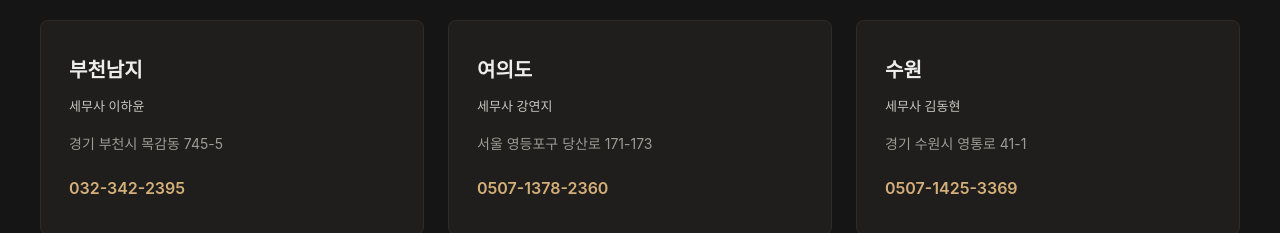
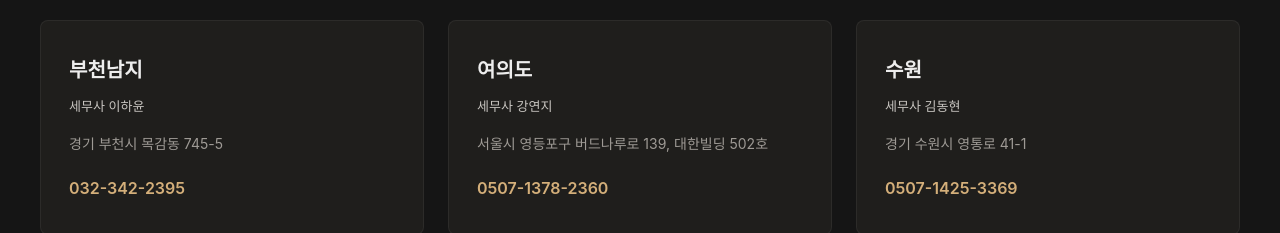
Before and after one commit to etax119-arch/startax, a Next.js app: page / in a window 1280 px wide. Shown: the part 4040-4273 px from the top of the page. Built offline with nearby package versions, Linux system fonts and the light colour scheme; a web font is replaced by a local one.

Commit message:
여의도점 프로필 수정

```diff
--- a/app/components/Branches/Branches.module.css
+++ b/app/components/Branches/Branches.module.css
@@ -266,6 +266,11 @@
   transform: scale(1.25) translateX(-5%);
 }
 
+/* 여의도 - 강연지 */
+.profileImageYeouido {
+  transform: scale(1.4) translate(-2%, -10%);
+}
+
 .profilePlaceholder {
   display: flex;
   flex-direction: column;
--- a/app/components/Branches/Branches.tsx
+++ b/app/components/Branches/Branches.tsx
@@ -81,10 +81,10 @@ const branchData: Branch[] = [
     name: '여의도',
     taxAgent: '강연지',
     title: '세무사',
-    slogan: renderSlogan('<strong>성실함과 노력</strong>으로 증명하겠습니다.'),
+    slogan: renderSlogan('<strong>풍부한 경험과 친절한 서비스</strong>로 든든한 절세파트너가 되겠습니다.'),
     phone: '0507-1378-2360',
-    address: '서울 영등포구 당산로 171-173',
-    photo: '/assets/used/branches/yeouido.png',
+    address: '서울시 영등포구 버드나루로 139, 대한빌딩 502호',
+    photo: '/assets/used/branches/yeouido-v2.png',
     link: 'https://blog.naver.com/jeetax81',
   },
   {
@@ -105,6 +105,7 @@ const PROFILE_IMAGE_STYLES: Record<string, string | undefined> = {
   bucheon: styles.profileImageBucheon,
   bucheonnam: styles.profileImageBucheonnam,
   suwon: styles.profileImageSuwon,
+  yeouido: styles.profileImageYeouido,
 };
 
 export default function Branches() {
```
Also changed, not shown: public/assets/used/branches/yeouido-v2.png (renamed from public/assets/used/branches/yeouido.png).
